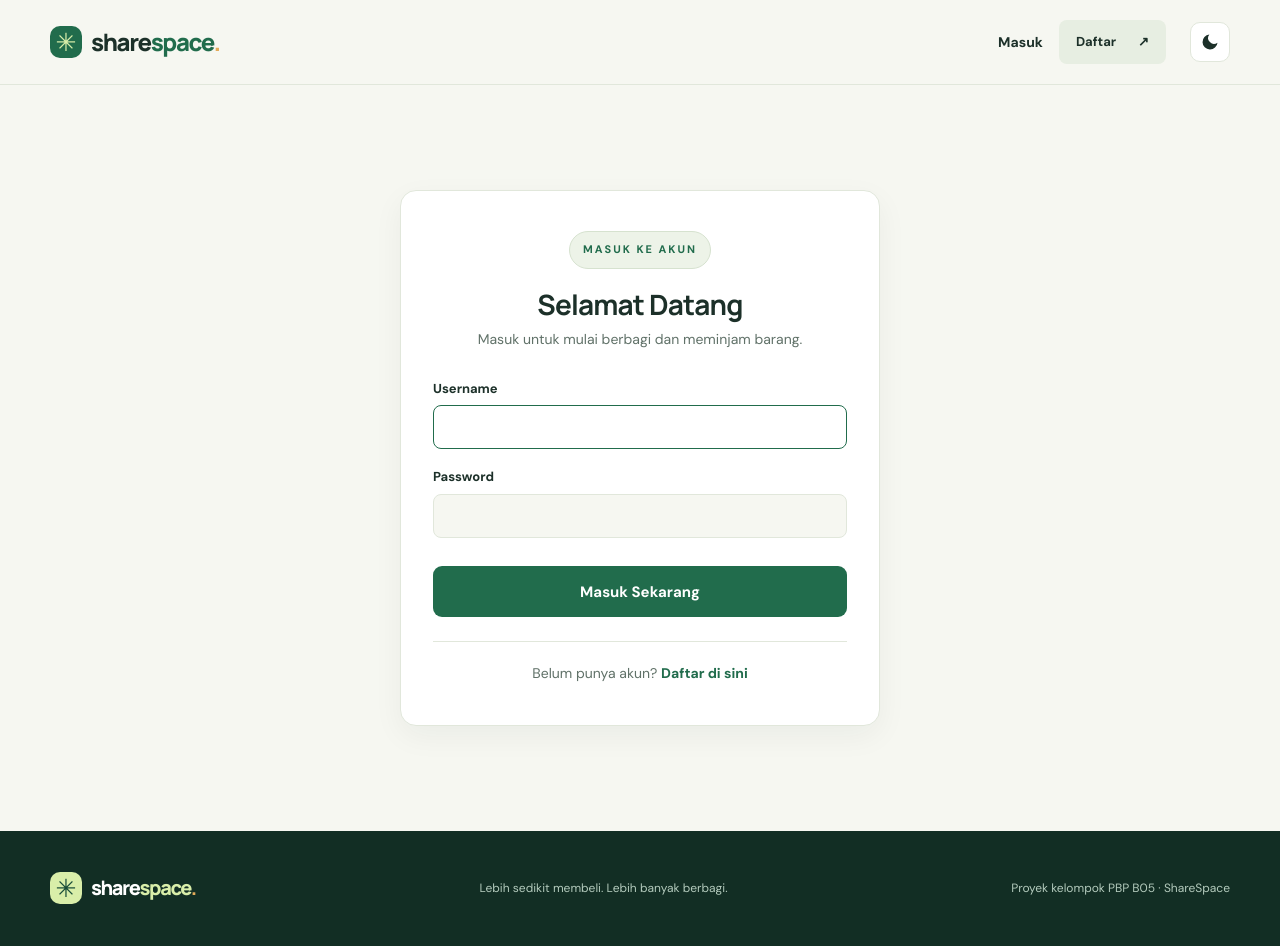
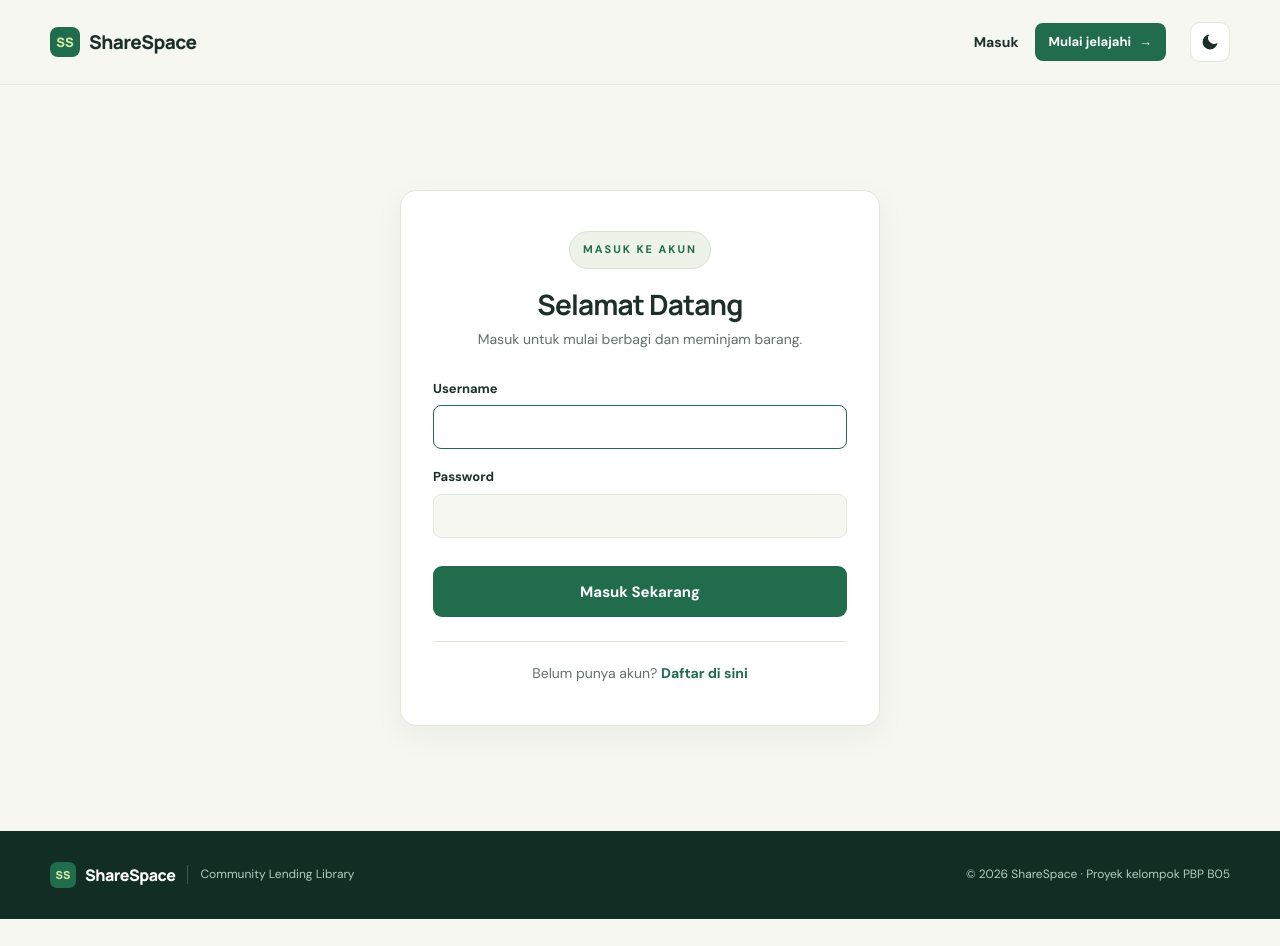
Before and after one commit to pbp-kelompok-B05/ShareSpace, a Django app: page /auth/ in a window 1280 px wide. After the commit the page ends 919 px from the top, so only its background shows below. Run offline with Django 5.2, Linux system fonts and the light colour scheme; some libraries are stand-ins or nearby versions.

Commit message:
feat(base): ganti logo, navbar, dan footer sesuai desain Figma

```diff
--- a/static/css/style.css
+++ b/static/css/style.css
@@ -194,5 +194,22 @@ button.button{border:0;font-family:inherit;cursor:pointer}
 .spinner{display:inline-block;width:18px;height:18px;border:2px solid currentColor;border-right-color:transparent;border-radius:50%;animation:spin .7s linear infinite;vertical-align:middle}
 @keyframes spin{to{transform:rotate(360deg)}}
 
+/* ===== Penyesuaian desain Figma (mockup design system, Page 1) ===== */
+/* Logo: kotak "SS" + teks ShareSpace. .brand-mark/.brand-accent/.brand-dot lama tetap ada untuk kompatibilitas. */
+.brand-logo{display:grid;place-items:center;flex:none;width:30px;height:30px;border-radius:8px;background:var(--green);color:var(--lime);font:800 13px/1 var(--font-heading);letter-spacing:0}
+.dark .brand-logo{color:var(--on-primary)}
+.brand-name{font:800 19px/1 var(--font-heading);letter-spacing:-.03em}
+/* Badge "Baru" di link navbar; teks hijau tua tetap di dark mode karena --lime tidak dipetakan ulang. */
+.badge-new{margin-left:4px;padding:1px 7px;border:0;background:var(--lime);color:#184c38;font-size:10px;letter-spacing:.02em;vertical-align:middle}
+/* Footer satu baris: logo + tagline di kiri, hak cipta di kanan */
+.site-footer .footer-inner{min-height:88px}
+.footer-brand-group{display:flex;flex-wrap:wrap;align-items:center;gap:6px 12px}
+.footer-brand .brand-logo{width:26px;height:26px;border-radius:7px;font-size:11px}
+.footer-brand .brand-name{font-size:16px}
+.footer-tagline{padding-left:12px;border-left:1px solid #ffffff33;color:#b4cbbd;font-size:12px}
+@media(max-width:700px){.brand-name{font-size:17px}.footer-brand-group{gap:8px 12px}}
+/* Tombol "Mulai jelajahi" + badge "Baru" menambah lebar header; rapatkan nav sebelum berubah jadi menu hamburger. */
+@media(min-width:1025px) and (max-width:1180px){.site-menu .main-nav{gap:18px}}
+
 /* Hormati prefers-reduced-motion secara global (micro-interaction dimatikan, bukan disembunyikan) */
 @media(prefers-reduced-motion:reduce){*,*::before,*::after{animation-duration:.01ms!important;animation-iteration-count:1!important;transition-duration:.01ms!important;scroll-behavior:auto!important}.button:hover,.card-interactive:hover,.card-interactive:focus-within,.header-cta:hover{transform:none}.spinner{animation:spin 1.5s linear infinite!important}}
--- a/templates/partials/footer.html
+++ b/templates/partials/footer.html
@@ -1,10 +1,12 @@
 <footer class="site-footer">
     <div class="container footer-inner">
-        <a class="brand footer-brand" href="{% url 'landing_page' %}" aria-label="ShareSpace, kembali ke beranda">
-            <span class="brand-mark" aria-hidden="true">✳</span>
-            <span>share<span class="brand-accent">space</span><span class="brand-dot">.</span></span>
-        </a>
-        <p>Lebih sedikit membeli. Lebih banyak berbagi.</p>
-        <span>Proyek kelompok PBP B05 · ShareSpace</span>
+        <div class="footer-brand-group">
+            <a class="brand footer-brand" href="{% url 'landing_page' %}" aria-label="ShareSpace, kembali ke beranda">
+                <span class="brand-logo" aria-hidden="true">SS</span>
+                <span class="brand-name">ShareSpace</span>
+            </a>
+            <span class="footer-tagline">Community Lending Library</span>
+        </div>
+        <p>© {% now "Y" %} ShareSpace · Proyek kelompok PBP B05</p>
     </div>
 </footer>
--- a/templates/partials/header.html
+++ b/templates/partials/header.html
@@ -10,11 +10,12 @@ items:catalog, items:my_items, loans:loan_list, cod_location:location_list, revi
 {% url 'cod_location:location_list' as cod_url %}
 {% url 'review:report_list' as reports_url %}
 {% url 'landing_page' as landing_url %}
+{% url 'authentication:register' as register_url %}
 <header class="site-header">
     <div class="container header-inner">
         <a class="brand" href="{{ landing_url }}" aria-label="ShareSpace, kembali ke beranda">
-            <span class="brand-mark" aria-hidden="true">✳</span>
-            <span>share<span class="brand-accent">space</span><span class="brand-dot">.</span></span>
+            <span class="brand-logo" aria-hidden="true">SS</span>
+            <span class="brand-name">ShareSpace</span>
         </a>
 
         <div class="site-menu" id="site-menu">
@@ -24,7 +25,7 @@ items:catalog, items:my_items, loans:loan_list, cod_location:location_list, revi
                     <a href="{{ landing_url }}#cara-kerja">Cara kerja</a>
                     <a href="{{ landing_url }}#manfaat">Manfaat</a>
                 {% endif %}
-                {% if catalog_url %}<a href="{{ catalog_url }}"{% if request.path == catalog_url %} aria-current="page"{% endif %}>Katalog</a>{% endif %}
+                {% if catalog_url %}<a href="{{ catalog_url }}"{% if request.path == catalog_url %} aria-current="page"{% endif %}>Katalog Komunitas <span class="badge badge-new">Baru</span></a>{% endif %}
                 {% if cod_url %}<a href="{{ cod_url }}"{% if request.path == cod_url %} aria-current="page"{% endif %}>Lokasi COD</a>{% endif %}
             </nav>
 
@@ -53,7 +54,8 @@ items:catalog, items:my_items, loans:loan_list, cod_location:location_list, revi
                     </details>
                 {% else %}
                     <a class="header-login" href="{% url 'authentication:login' %}">Masuk</a>
-                    <a class="header-cta" href="{% url 'authentication:register' %}">Daftar <span aria-hidden="true">↗</span></a>
+                    {# Sesuai Figma; selama URL katalog belum ada, tombol mengarah ke halaman daftar. #}
+                    <a class="button button-primary button-sm header-start" href="{{ catalog_url|default:register_url }}">Mulai jelajahi <span aria-hidden="true">→</span></a>
                 {% endif %}
             </div>
         </div>
```
